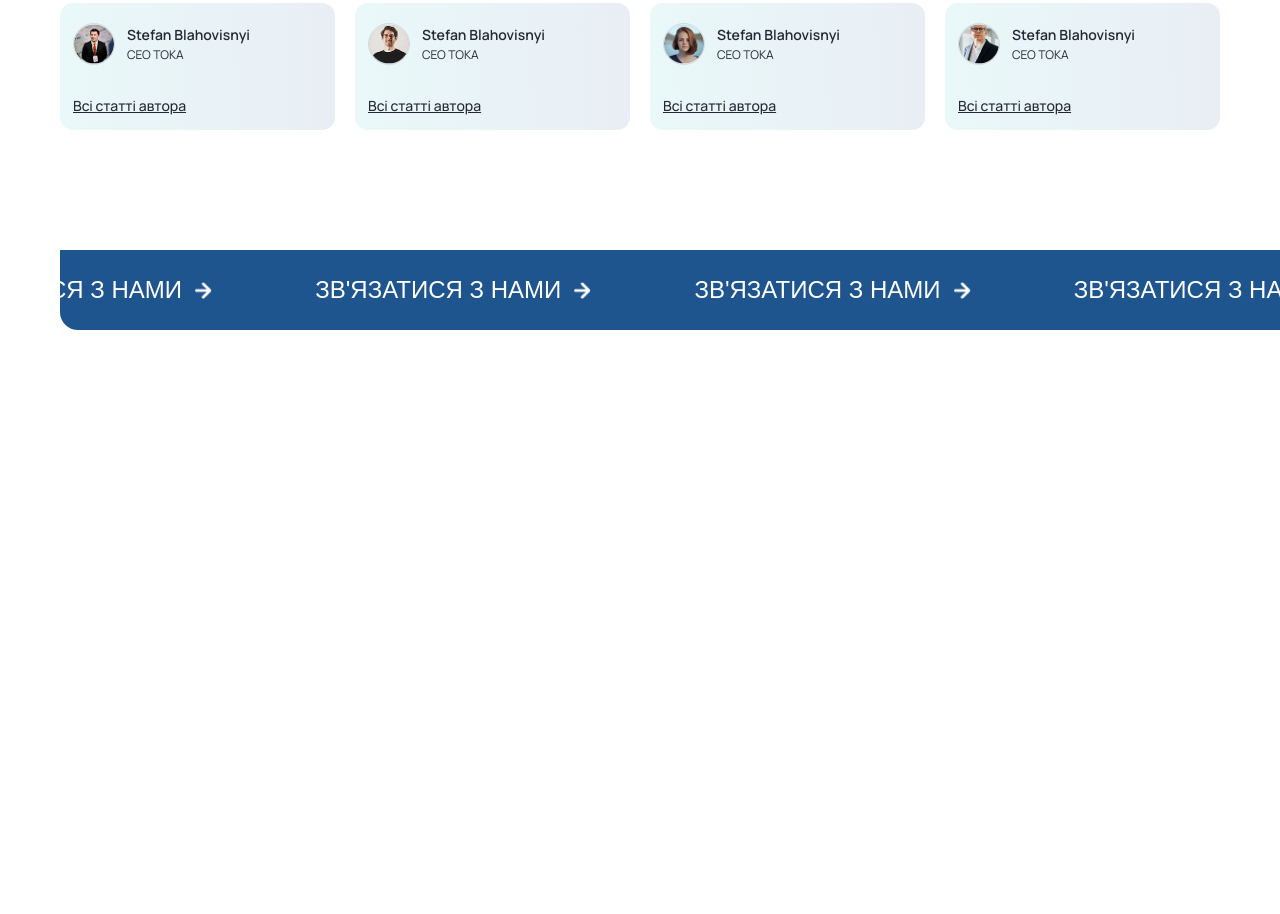
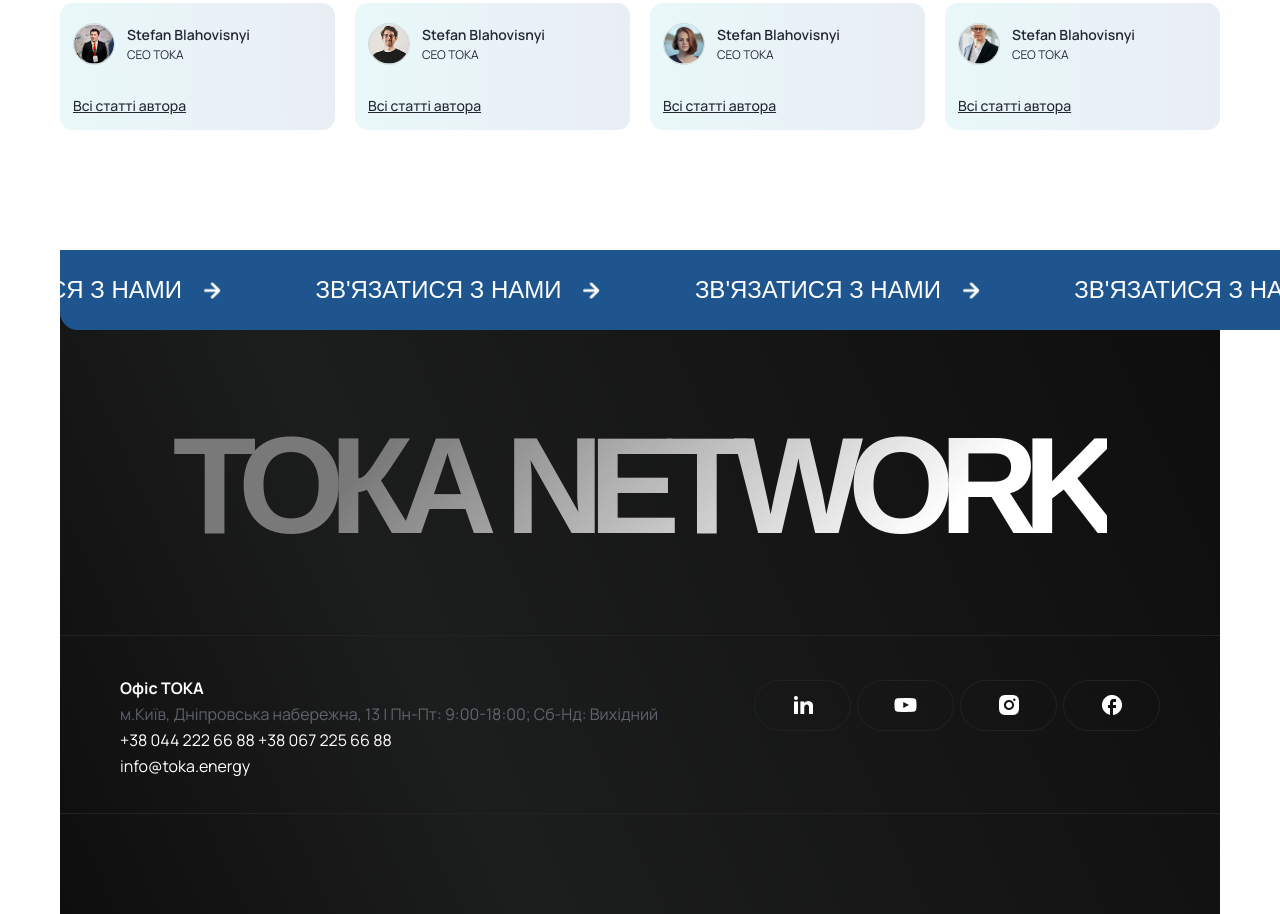
Before and after one commit to tokaenergy/template.toka.energy, a website built with webpack: page src/index.html in a window 1280 px wide. Shown: the part 3277-4191 px from the top of the page. Before the commit the page ends 3607 px from the top, so only its background shows below. Built offline with nearby package versions, Linux system fonts and the light colour scheme; a web font is replaced by a local one.

Commit message:
footer-first

```diff
--- a/src/index.html
+++ b/src/index.html
@@ -405,27 +405,71 @@
     </div>
   </section>
 
-  <div class="banner">
-    <div class="banner__content">
-      <div class="banner__item">
+
+  <footer class="footer">
+    <div class="footer__banner">
+      <div class="footer__banner-content">
+        <div class="footer__banner-item">
           <span>Зв'язатися з нами</span>
-        <img src="img/vector-right2.png" alt="Arrow" class="banner__arrow">
+          <div class="footer__banner-icon">
+            <img src="img/vector-right2.png" alt="arrow" />
           </div>
-      <div class="banner__item">
+        </div>
+        <div class="footer__banner-item">
           <span>Зв'язатися з нами</span>
-        <img src="img/vector-right2.png" alt="Arrow" class="banner__arrow">
+          <div class="footer__banner-icon">
+            <img src="img/vector-right2.png" alt="arrow" />
           </div>
-      <div class="banner__item">
+        </div>
+        <div class="footer__banner-item">
           <span>Зв'язатися з нами</span>
-        <img src="img/vector-right2.png" alt="Arrow" class="banner__arrow">
+          <div class="footer__banner-icon">
+            <img src="img/vector-right2.png" alt="arrow" />
           </div>
-      <div class="banner__item">
+        </div>
+        <div class="footer__banner-item">
           <span>Зв'язатися з нами</span>
-        <img src="img/vector-right2.png" alt="Arrow" class="banner__arrow">
+          <div class="footer__banner-icon">
+            <img src="img/vector-right2.png" alt="arrow" />
+          </div>
+        </div>
+      </div>
     </div>
 
+    <div class="footer__content">
+      <h2 class="footer__title">тока network</h2>
+      <div class="footer__line"></div>
+    </div>
+
+    <div class="footer-info">
+      <div class="footer-info__left">
+        <div class="footer-info__item office">Офіс ТОКА</div>
+        <div class="footer-info__item address">м.Київ, Дніпровська набережна, 13 | Пн-Пт: 9:00-18:00; Сб-Нд: Вихідний</div>
+        <div class="footer-info__item phones">+38 044 222 66 88   +38 067 225 66 88</div>
+        <div class="footer-info__item email">info@toka.energy</div>
+      </div>
+
+      <div class="footer-info__right">
+        <div class="social-button">
+          <img src="img/linkedin.png" alt="LinkedIn">
+        </div>
+        <div class="social-button">
+          <img src="img/youtube.png" alt="YouTube">
+        </div>
+        <div class="social-button">
+          <img src="img/instagram.png" alt="Instagram">
+        </div>
+        <div class="social-button">
+          <img src="img/facebook.png" alt="Facebook">
         </div>
       </div>
+    </div>
+    <div class="footer-info__bottom-line"></div>
+
+  </footer>
+
+
+
 
 </div>
 </body>
--- a/src/style/style.scss
+++ b/src/style/style.scss
@@ -788,3 +788,160 @@
     height: 17px;
   }
 }
+
+
+
+.footer {
+  width: 100%;
+  background: linear-gradient(245.77deg, #0e0e0e 2.24%, #1c1d1d 67.82%, #0e0e0e 100%);
+  padding-bottom: 100px;
+  margin-top: 120px;
+
+  &__banner {
+    width: 1320px;
+    height: 80px;
+    margin: 0 auto;
+    border-bottom-left-radius: 18px;
+    border-bottom-right-radius: 18px;
+    background-color: #1e558e;
+    overflow: hidden;
+    position: relative;
+  }
+
+  &__banner-content {
+    position: absolute;
+    top: 23px;
+    left: -124px;
+    display: flex;
+    gap: 13.22px;
+  }
+
+  &__banner-item {
+    display: flex;
+    align-items: center;
+    gap: 13.22px;
+    width: 366.22px;
+    height: 34px;
+
+    span {
+      font-family: 'Unbounded', sans-serif;
+      font-weight: 500;
+      font-size: 24px;
+      line-height: 147%;
+      text-transform: uppercase;
+      color: #fff;
+    }
+
+    .footer__banner-icon {
+      width: 34px;
+      height: 34px;
+      display: flex;
+      justify-content: center;
+      align-items: center;
+
+      img {
+        width: 17px;
+        height: 17px;
+      }
+    }
+  }
+
+  &__content {
+    margin-top: 55px;
+    display: flex;
+    flex-direction: column;
+    align-items: center;
+  }
+
+  &__title {
+    font-family: 'Unbounded', sans-serif;
+    font-weight: 700;
+    font-size: 137px;
+    line-height: 147%;
+    letter-spacing: -0.11em; // чуть уменьшил
+    text-transform: uppercase;
+    background: linear-gradient(136.46deg, #797979 24.38%, #ffffff 79.42%), linear-gradient(0deg, rgba(0, 0, 0, 0.2), rgba(0, 0, 0, 0.2));
+    -webkit-background-clip: text;
+    -webkit-text-fill-color: transparent;
+    text-align: center;
+    white-space: nowrap; // запрещаем перенос
+  }
+
+  &__line {
+    margin-top: 48px;
+    width: 100%;
+    height: 1px;
+    background-color: #222222;
+  }
+}
+
+
+
+
+
+
+.footer-info {
+  margin-top: 44px;
+  display: flex;
+  justify-content: space-between;
+  align-items: flex-start;
+
+  &__left {
+    display: flex;
+    flex-direction: column;
+    gap: 10px;
+    margin-left: 60px;
+
+    .footer-info__item {
+      font-family: 'Manrope', sans-serif;
+      font-weight: 400;
+      font-size: 16px;
+      line-height: 100%;
+      letter-spacing: 0%;
+      color: #FFFFFF;
+
+      &.office {
+        font-weight: 700;
+      }
+
+      &.address {
+        color: #A7ACC2;
+        opacity: 0.5;
+      }
+    }
+  }
+
+  &__right {
+    display: flex;
+    gap: 6px;
+    margin-right: 60px;
+
+    .social-button {
+      width: 97px;
+      height: 51px;
+      border: 1px solid #222222;
+      border-radius: 74px;
+      display: flex;
+      justify-content: center;
+      align-items: center;
+      background-color: transparent;
+      overflow: hidden;
+
+      img {
+        max-width: 60%;
+        max-height: 60%;
+      }
+    }
+  }
+}
+
+
+
+
+
+.footer-info__bottom-line {
+  width: 100%;
+  height: 1px;
+  background-color: #222222;
+  margin-top: 39px;
+}
```
Also changed, not shown: src/img/facebook.png (added), src/img/instagram.png (added), src/img/linkedin.png (added), src/img/youtube.png (added). Lines whose indentation alone changed are shown as unchanged.
